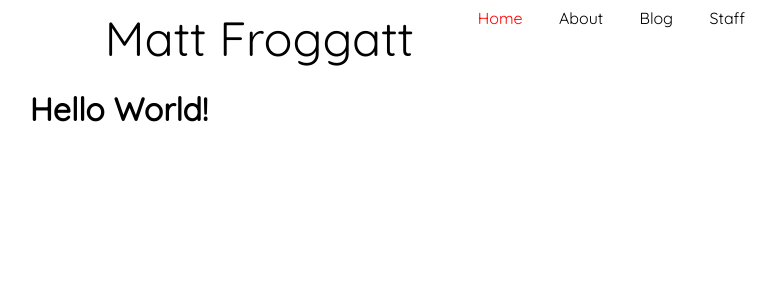
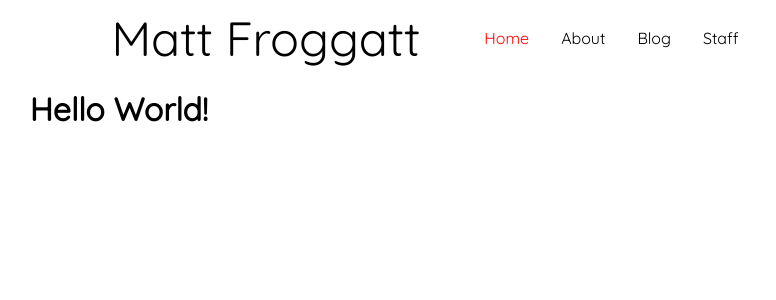
Before and after one commit to matt-froggatt/matt-froggatt.github.io, a Jekyll site: the page built from index.html, in a window 1280 px wide. Shown: the top 300 px of the page, without its empty margins (231-1007 px from the left). Built offline with Jekyll 4.4.1, drawn with Linux system fonts in a browser that asks for light colours.

Commit message:
Changed animations to be more fluid and to not affect site layout. Also modified media queries to optimize layout for computers as well as mobile.

```diff
--- a/_sass/main.scss
+++ b/_sass/main.scss
@@ -19,12 +19,25 @@
 	display: flex;
 	flex-direction: column;
 	justify-content: center;
+	align-items: center;
 }
+
+//nav *{
+//	border-style: solid;
+//	border-width: 5px;
+//}
 
 @media screen and (min-width: 1250px){
 	nav{
 		flex-direction: row;
+		align-items: center;
 	}
+}
+
+#link_container{
+	display: flex;
+	flex-direction: row;
+	align-items: center;
 }
 
 nav a{
@@ -32,19 +45,14 @@
 	color: black;
 	margin: 1em;
 	font-size: 100%;
-	transition: font-size 0.25s;
+	transition: transform 0.25s ease;
+}
+
+nav a:hover{
+	transform: scale(1.2);
+	transition: transform 0.25s ease;
 }
 
 #name{
 	font-size: 300%;
 }
-
-#name:hover{
-	text-shadow: none;
-}
-
-
-nav a:hover{
-	font-size: 120%;
-	transition: text-shadow 0.25s, font-size 0.25s;
-}
```
Also changed, not shown: 5 other files.
